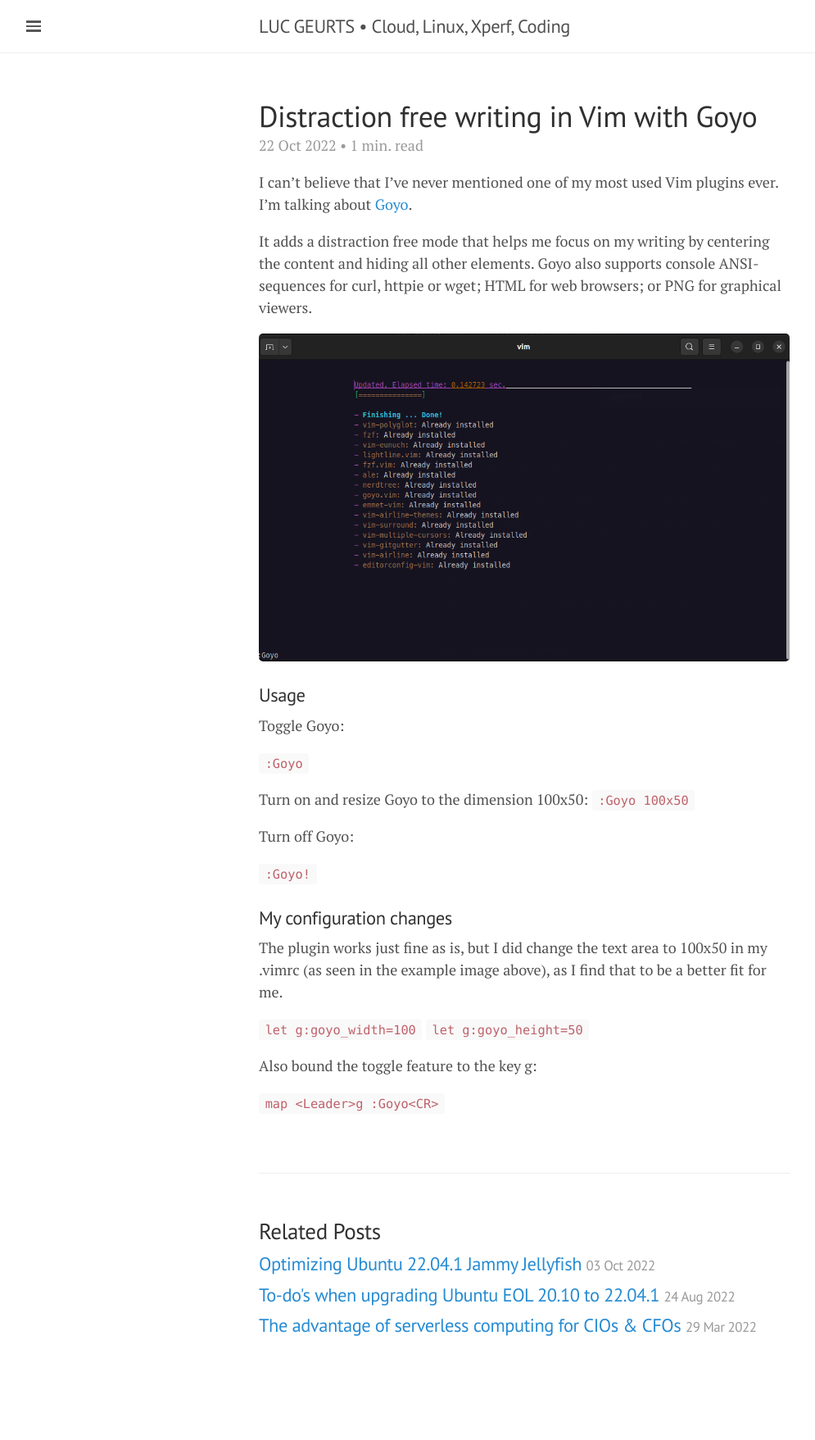
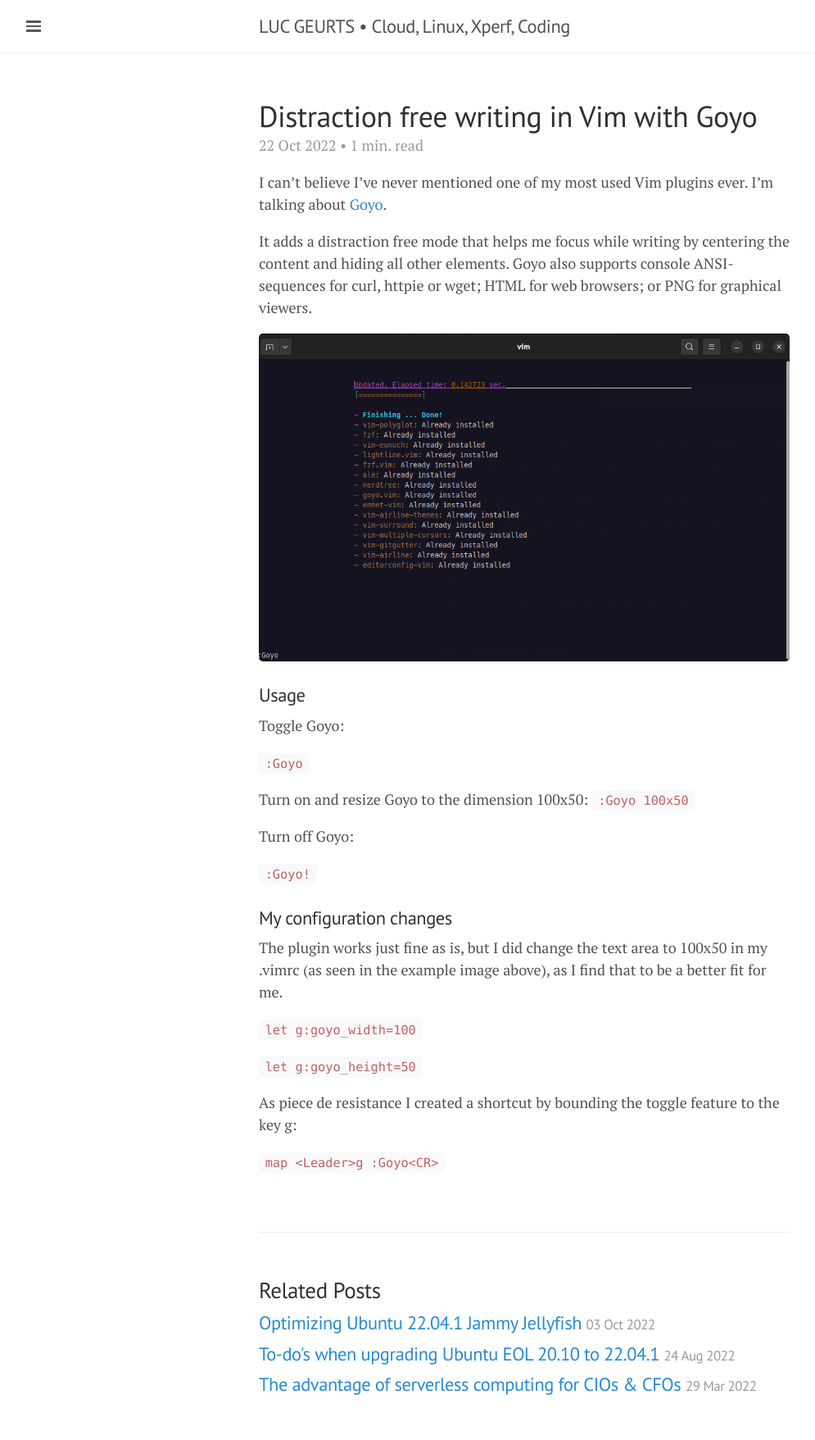
Before and after one commit to lgeurts/lgeurts.github.io, a Jekyll site: the page built from _posts/2022-10-22-distraction-free-writing-in-vim.md, in a window 1280 px wide. Shown: the whole page at 82% size, without its empty margins (0-995 px from the left). Built offline with Jekyll 4.4.1, drawn with Linux system fonts in a browser that asks for light colours; nearby versions of some CDN libraries; comment, search, counter and statistics services are not loaded; before the commit the page ends 1685 px from its top, so only the background shows below that.

Commit message:
Update 2022-10-22-distraction-free-writing-in-vim.md

```diff
--- a/_posts/2022-10-22-distraction-free-writing-in-vim.md
+++ b/_posts/2022-10-22-distraction-free-writing-in-vim.md
@@ -7,9 +7,9 @@
 tags: [ GitHub Projects ]
 ---
 
-I can’t believe that I’ve never mentioned one of my most used Vim plugins ever. I’m talking about [Goyo](https://github.com/junegunn/goyo.vim).
+I can’t believe I’ve never mentioned one of my most used Vim plugins ever. I’m talking about [Goyo](https://github.com/junegunn/goyo.vim).
 
-It adds a distraction free mode that helps me focus on my writing by centering the content and hiding all other elements.
+It adds a distraction free mode that helps me focus while writing by centering the content and hiding all other elements.
 Goyo also supports console ANSI-sequences for curl, httpie or wget; HTML for web browsers; or PNG for graphical viewers.
 
 <img src="/assets/vim-goyo.png" width="654">
@@ -32,8 +32,9 @@
 The plugin works just fine as is, but I did change the text area to 100x50 in my .vimrc (as seen in the example image above), as I find that to be a better fit for me.
 
 `let g:goyo_width=100`
+
 `let g:goyo_height=50`
 
-Also bound the toggle feature to the key <Leader>g:
+As piece de resistance I created a shortcut by bounding the toggle feature to the key <Leader>g:
 
 `map <Leader>g :Goyo<CR>`
```
